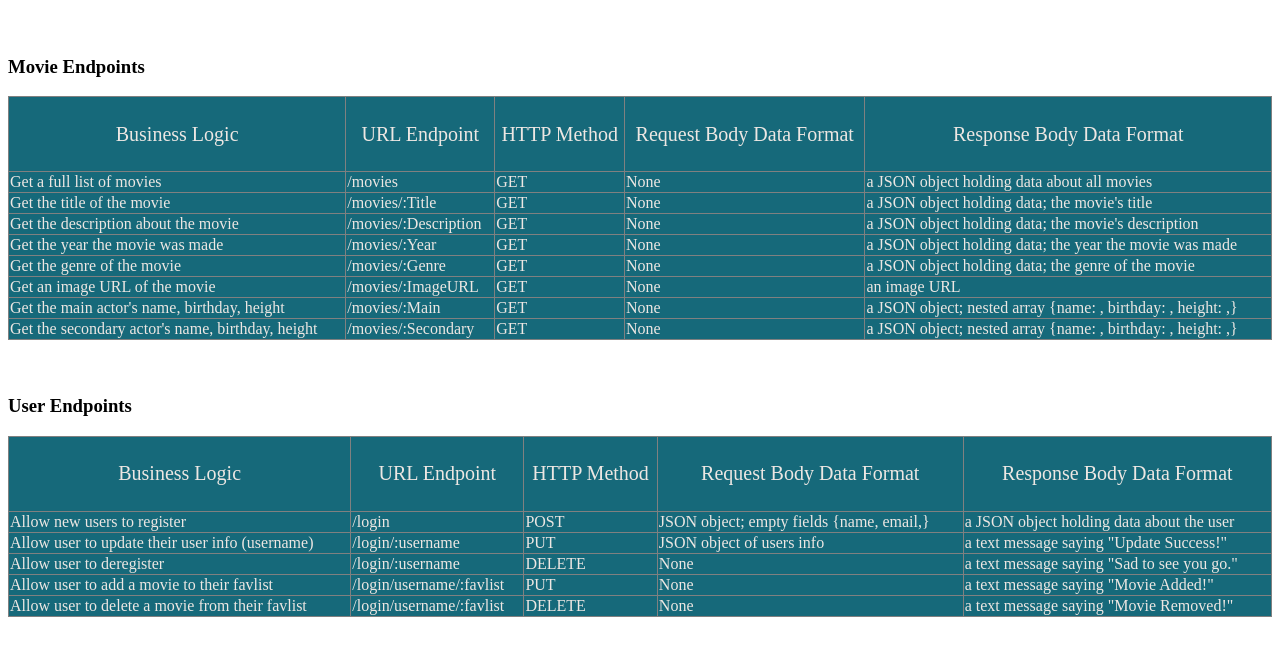
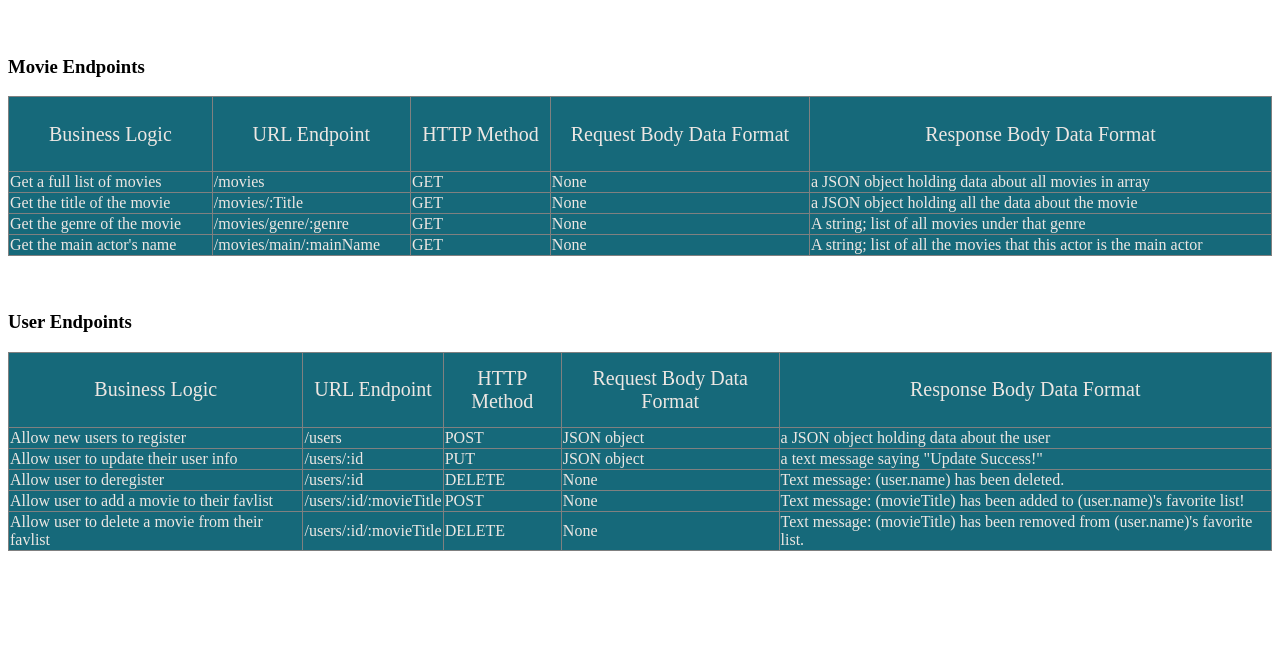
Before and after one commit to SoyaKiss/Film-Fiesta, a website: page public/documentation.html in a window 1280 px wide. Shown: the part 61-716 px from the top of the page. Drawn offline with Linux system fonts and the light colour scheme.

Commit message:
updated HTTP method, testing done in Postman, documentation table complete

```diff
--- a/public/documentation.html
+++ b/public/documentation.html
@@ -23,56 +23,28 @@
         <td>/movies</td>
         <td>GET</td>
         <td>None</td>
-        <td>a JSON object holding data about all movies</td>
+        <td>a JSON object holding data about all movies in array</td>
       </tr>
       <tr>
         <td>Get the title of the movie</td>
         <td>/movies/:Title</td>
         <td>GET</td>
         <td>None</td>
-        <td>a JSON object holding data; the movie's title</td>
+        <td>a JSON object holding all the data about the movie</td>
       </tr>
+      <td>Get the genre of the movie</td>
+      <td>/movies/genre/:genre</td>
+      <td>GET</td>
+      <td>None</td>
+      <td>A string; list of all movies under that genre</td>
       <tr>
-        <td>Get the description about the movie</td>
-        <td>/movies/:Description</td>
+        <td>Get the main actor's name</td>
+        <td>/movies/main/:mainName</td>
         <td>GET</td>
         <td>None</td>
-        <td>a JSON object holding data; the movie's description</td>
-      </tr>
-      <tr>
-        <td>Get the year the movie was made</td>
-        <td>/movies/:Year</td>
-        <td>GET</td>
-        <td>None</td>
-        <td>a JSON object holding data; the year the movie was made</td>
-      </tr>
-      <tr>
-        <td>Get the genre of the movie</td>
-        <td>/movies/:Genre</td>
-        <td>GET</td>
-        <td>None</td>
-        <td>a JSON object holding data; the genre of the movie</td>
-      </tr>
-      <tr>
-        <td>Get an image URL of the movie</td>
-        <td>/movies/:ImageURL</td>
-        <td>GET</td>
-        <td>None</td>
-        <td>an image URL</td>
-      </tr>
-      <tr>
-        <td>Get the main actor's name, birthday, height</td>
-        <td>/movies/:Main</td>
-        <td>GET</td>
-        <td>None</td>
-        <td>a JSON object; nested array {name: , birthday: , height: ,}</td>
-      </tr>
-      <tr>
-        <td>Get the secondary actor's name, birthday, height</td>
-        <td>/movies/:Secondary</td>
-        <td>GET</td>
-        <td>None</td>
-        <td>a JSON object; nested array {name: , birthday: , height: ,}</td>
+        <td>
+          A string; list of all the movies that this actor is the main actor
+        </td>
       </tr>
     </table>
     <br />
@@ -88,36 +60,42 @@
       </tr>
       <tr>
         <td>Allow new users to register</td>
-        <td>/login</td>
+        <td>/users</td>
         <td>POST</td>
-        <td>JSON object; empty fields {name, email,}</td>
+        <td>JSON object</td>
         <td>a JSON object holding data about the user</td>
       </tr>
       <tr>
-        <td>Allow user to update their user info (username)</td>
-        <td>/login/:username</td>
+        <td>Allow user to update their user info</td>
+        <td>/users/:id</td>
         <td>PUT</td>
-        <td>JSON object of users info</td>
+        <td>JSON object</td>
         <td>a text message saying "Update Success!"</td>
       </tr>
       <td>Allow user to deregister</td>
-      <td>/login/:username</td>
+      <td>/users/:id</td>
       <td>DELETE</td>
       <td>None</td>
-      <td>a text message saying "Sad to see you go."</td>
+      <td>Text message: (user.name) has been deleted.</td>
       <tr>
         <td>Allow user to add a movie to their favlist</td>
-        <td>/login/username/:favlist</td>
-        <td>PUT</td>
+        <td>/users/:id/:movieTitle</td>
+        <td>POST</td>
         <td>None</td>
-        <td>a text message saying "Movie Added!"</td>
+        <td>
+          Text message: (movieTitle) has been added to (user.name)'s favorite
+          list!
+        </td>
       </tr>
       <tr>
         <td>Allow user to delete a movie from their favlist</td>
-        <td>/login/username/:favlist</td>
+        <td>/users/:id/:movieTitle</td>
         <td>DELETE</td>
         <td>None</td>
-        <td>a text message saying "Movie Removed!"</td>
+        <td>
+          Text message: (movieTitle) has been removed from (user.name)'s
+          favorite list.
+        </td>
       </tr>
     </table>
   </body>
```
Also changed, not shown: index.js (+98 -12 lines), screenshots/01_POST_new_user_added.JPG (added), screenshots/02_PUT_user_update.JPG (added), screenshots/03_POST_movie_added_to_favlist.JPG (added), screenshots/04_DELETE_movie_removed_from_favlist.JPG (added), screenshots/05_DELETE_user_deregistered.JPG (added), screenshots/06_GET_get_list_of_movies.JPG (added), screenshots/07_GET_return_data_of_single_movie.JPG (added), screenshots/08_GET_genre_data_of_movies.JPG (added), screenshots/09_GET_main_actor.JPG (added).
